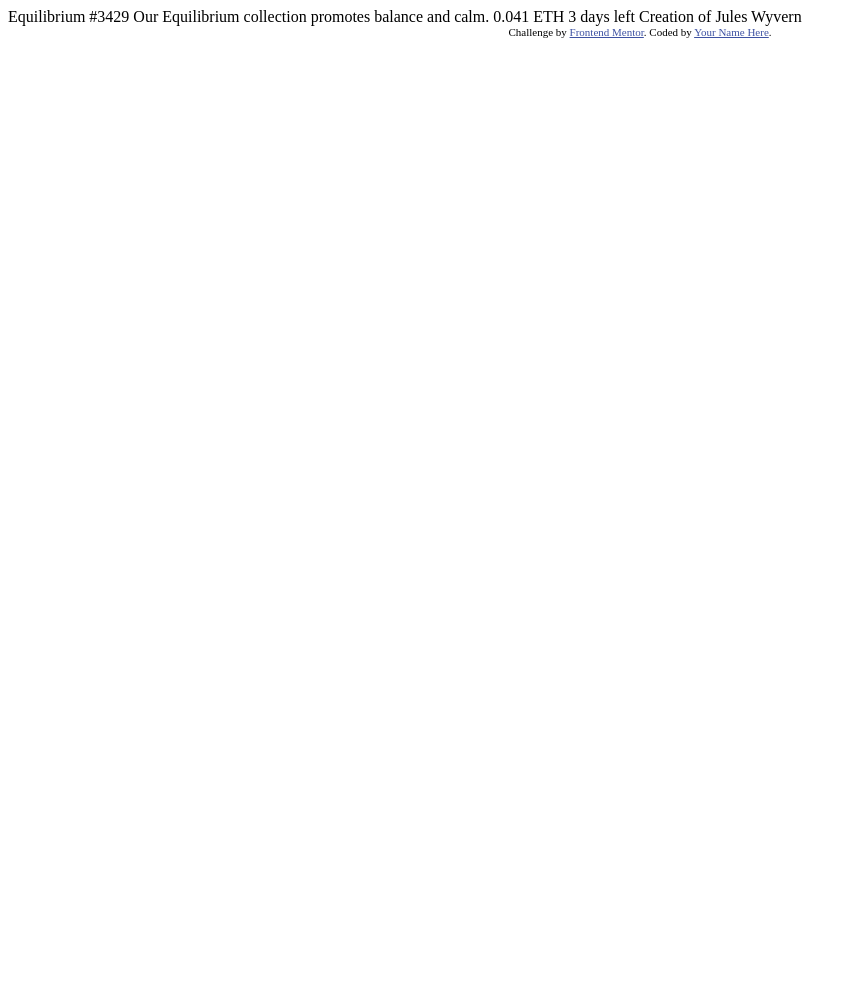
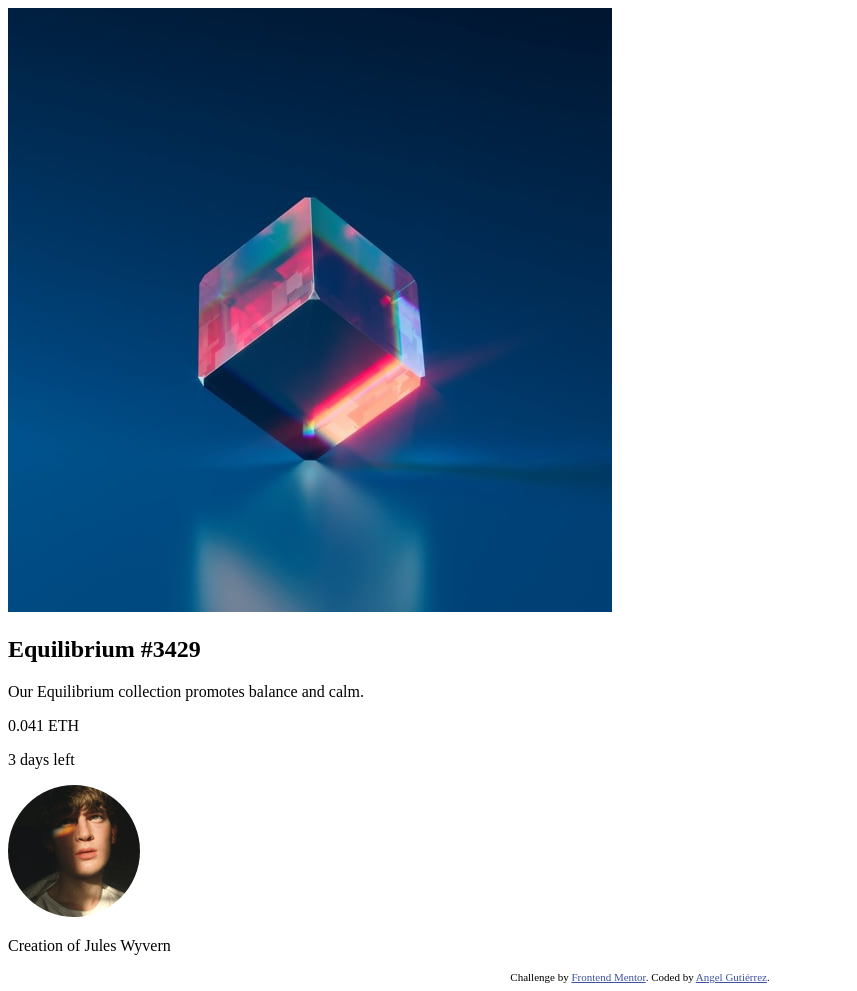
Before and after one commit to 4Ny3L0/nft-preview-card-component-main, a plain HTML site: page index.html in a window 1280 px wide. Shown: the whole page, without its empty margins (0-857 px from the left). Before the commit the page ends 800 px from the top, so only its background shows below. Drawn offline with Linux system fonts and the light colour scheme.

Commit message:
Terminando la maquetacion HTML

```diff
--- /dev/null
+++ b/css/style.css
@@ -0,0 +1,26 @@
+:root {
+  /*Primaries colors - Colores principales */
+  --soft-blue: hsl(215, 51%, 70%);
+  --cyan: hsl(178, 100%, 50%);
+
+  /*Neutral colors - Colores neutrales*/
+  --Very-dark-blue-BG: hsl(217, 54%, 11%);
+  --Very-dark-blue-card: hsl(216, 50%, 16%);
+  --Very-dark-blue-line: hsl(215, 32%, 27%);
+  --White: hsl(0, 0%, 100%);
+
+  /*fonts - Fuentes*/
+  --size: 18px;
+  --family-outfit: "Outfit", sans-serif;
+  --light: 300;
+  --regular: 400;
+  --semi: 600;
+}
+/*Attributtion classes*/
+.attribution {
+  font-size: 11px;
+  text-align: center;
+}
+.attribution a {
+  color: hsl(228, 45%, 44%);
+}
--- a/index.html
+++ b/index.html
@@ -1,33 +1,50 @@
 <!DOCTYPE html>
 <html lang="en">
   <head>
-  <meta charset="UTF-8">
-  <meta name="viewport" content="width=device-width, initial-scale=1.0"> <!-- displays site properly based on user's device -->
-
-  <link rel="icon" type="image/png" sizes="32x32" href="./images/favicon-32x32.png">
+    <meta charset="UTF-8" />
+    <meta name="viewport" content="width=device-width, initial-scale=1.0" />
+    <!-- displays site properly based on user's device -->
+    <link rel="preconnect" href="https://fonts.googleapis.com" />
+    <link rel="preconnect" href="https://fonts.gstatic.com" crossorigin />
+    <link
+      href="https://fonts.googleapis.com/css2?family=Outfit:wght@300;400;600&display=swap"
+      rel="stylesheet"
+    />
+    <link
+      rel="icon"
+      type="image/png"
+      sizes="32x32"
+      href="./images/favicon-32x32.png"
+    />
+    <link rel="stylesheet" href="./css/style.css" />
 
     <title>Frontend Mentor | NFT preview card component</title>
-
-  <!-- Feel free to remove these styles or customise in your own stylesheet 👍 -->
-  <style>
-    .attribution { font-size: 11px; text-align: center; }
-    .attribution a { color: hsl(228, 45%, 44%); }
-  </style>
   </head>
   <body>
-
-  Equilibrium #3429
-
-  Our Equilibrium collection promotes balance and calm.
-
-  0.041 ETH
-  3 days left
-
-  Creation of Jules Wyvern
+    <main class="container">
+      <div class="card-container">
+        <img src="./images/image-equilibrium.jpg" alt="NTF image" />
+        <h2>Equilibrium #3429</h2>
+        <p>Our Equilibrium collection promotes balance and calm.</p>
+        <div class="NTF-info">
+          <p class="price">0.041 ETH</p>
+          <p class="time-rest">3 days left</p>
+        </div>
+        <div class="author-info">
+          <img src="./images/image-avatar.png" alt="NTF Author" />
+          <p>
+            <span> Creation of </span>
+            Jules Wyvern
+          </p>
+        </div>
+      </div>
+    </main>
 
     <div class="attribution">
-    Challenge by <a href="https://www.frontendmentor.io?ref=challenge" target="_blank">Frontend Mentor</a>.
-    Coded by <a href="#">Your Name Here</a>.
+      Challenge by
+      <a href="https://www.frontendmentor.io?ref=challenge" target="_blank"
+        >Frontend Mentor</a
+      >. Coded by <a href="#">Angel Gutiérrez</a>.
     </div>
   </body>
 </html>
```
Lines whose indentation alone changed are shown as unchanged.
